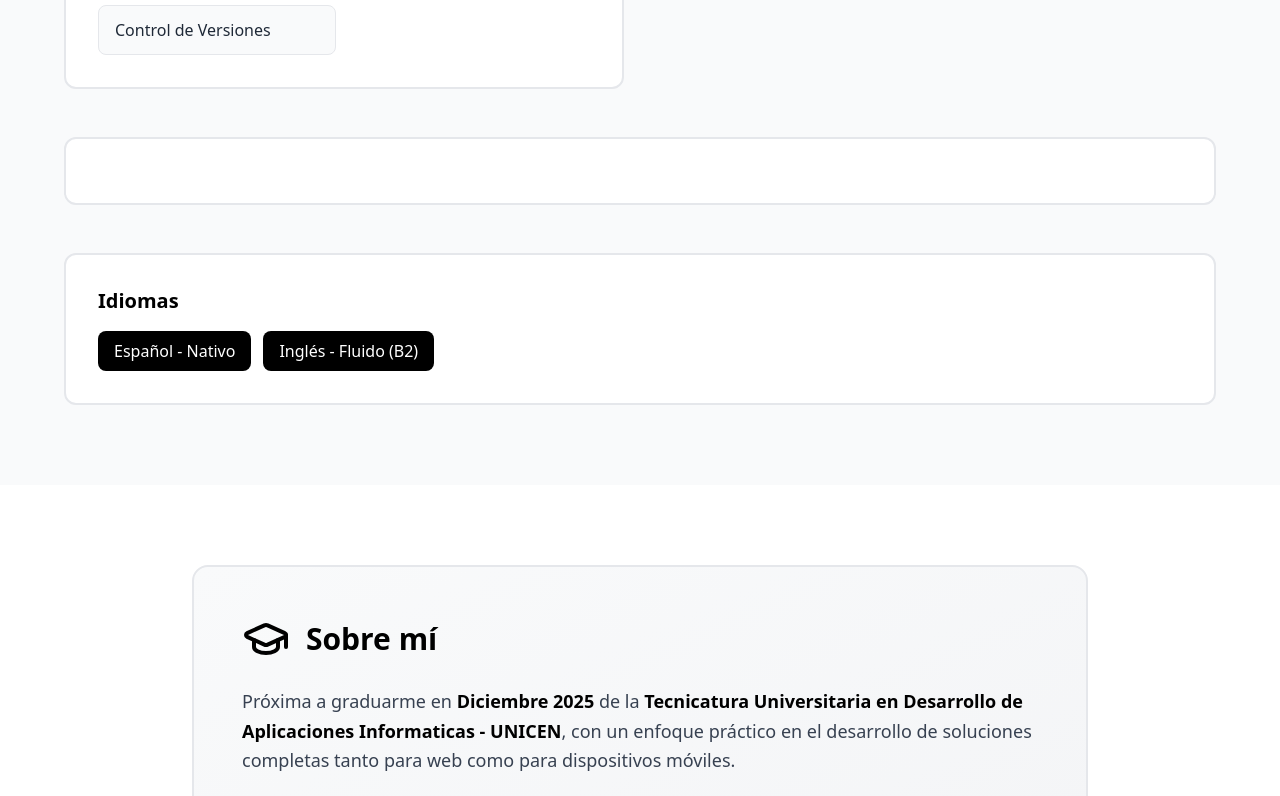
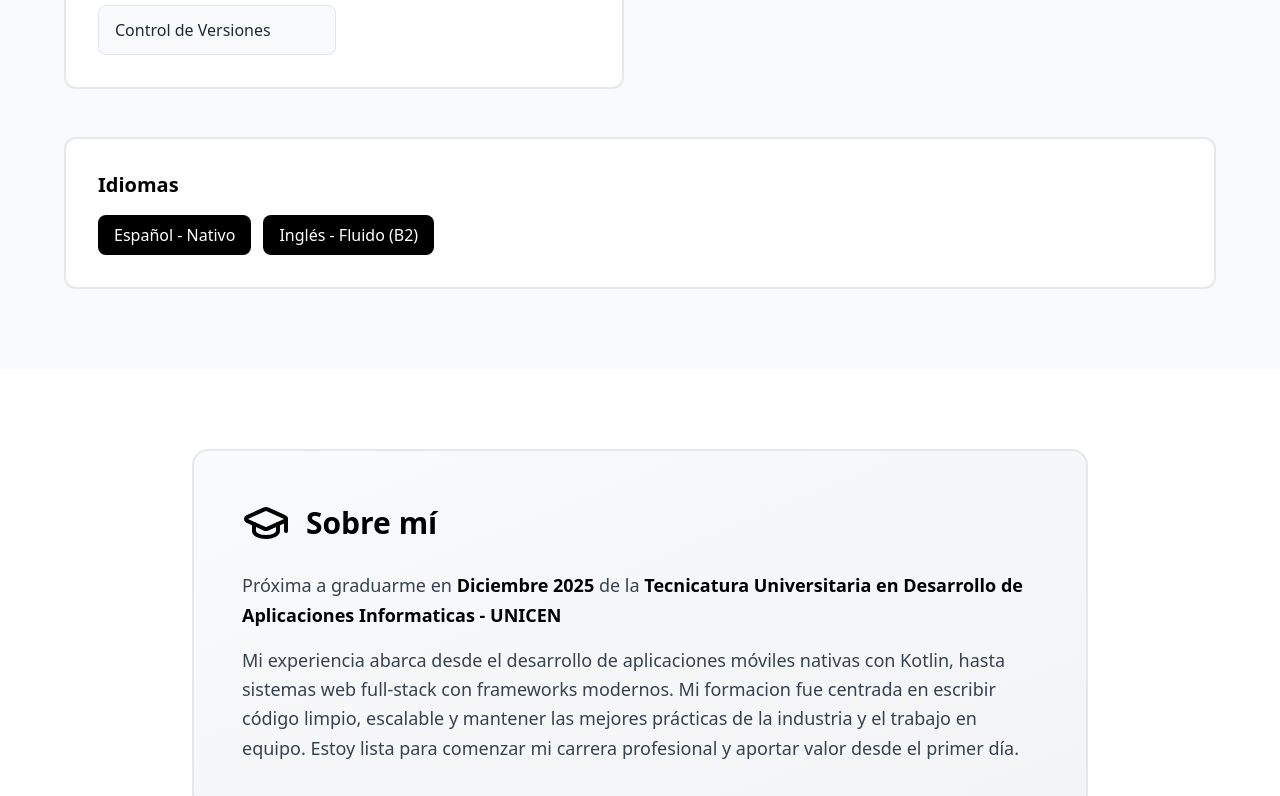
Before and after one commit to abriltroncoso/portfolio, a React (Create React App) app: page / in a window 1280 px wide. Shown: the part 2600-3396 px from the top of the page. Built offline with nearby package versions, Linux system fonts and the light colour scheme.

Commit message:
detalle optimizado

```diff
--- a/src/App.js
+++ b/src/App.js
@@ -352,7 +352,6 @@ export default function Portfolio() {
             ))}
           </div>
 
-          <div className="mt-12 bg-white rounded-xl border-2 border-gray-200 p-8"></div>
           <div className="mt-12 bg-white rounded-xl border-2 border-gray-200 p-8">
             <h3 className="text-xl font-bold mb-4 text-black">Idiomas</h3>
             <div className="flex flex-wrap gap-3">
@@ -383,8 +382,6 @@ export default function Portfolio() {
                 Tecnicatura Universitaria en Desarrollo de Aplicaciones
                 Informaticas - UNICEN
               </span>
-              , con un enfoque práctico en el desarrollo de soluciones completas
-              tanto para web como para dispositivos móviles.
             </p>
             <p className="text-gray-700 text-lg leading-relaxed">
               Mi experiencia abarca desde el desarrollo de aplicaciones móviles
```
